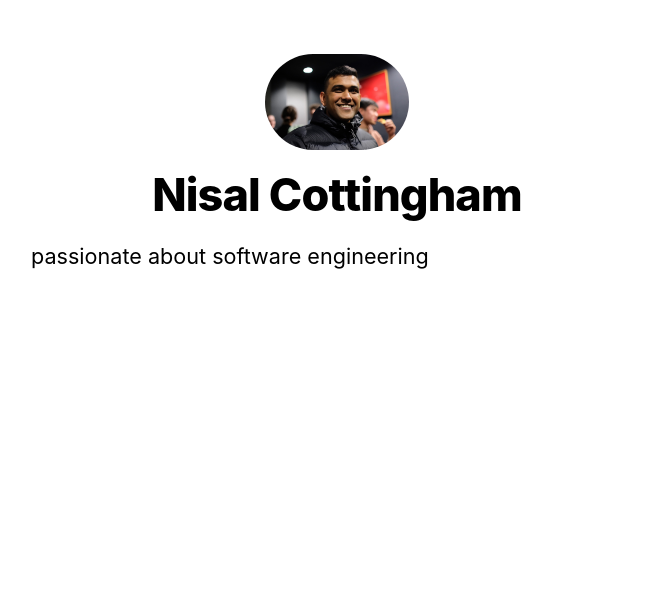
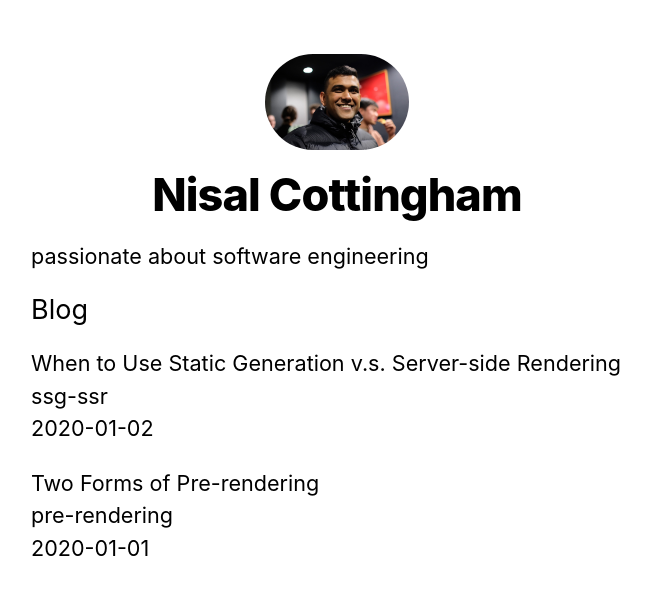
Before and after one commit to Kneesal/storybooked, a Next.js app: page / in a window 1280 px wide. Shown: the top 594 px of the page, without its empty margins (303-954 px from the left). Built offline with nearby package versions, Linux system fonts and the light colour scheme.

Commit message:
add getstaticprops

```diff
--- a/src/lib/posts.js
+++ b/src/lib/posts.ts
@@ -1,10 +1,17 @@
 import fs from "fs";
 import path from "path";
 import matter from "gray-matter";
+import { title } from "process";
+
+interface AllPosts {
+  id: string;
+  title: string;
+  date: string;
+}
 
 const postsDirectory = path.join(process.cwd(), "posts");
 
-export const getSortedPostsData = () => {
+export const getSortedPostsData = (): AllPosts[] => {
   const fileNames = fs.readdirSync(postsDirectory); // Get file names under /posts
 
   const allPostsData = fileNames.map((fileName) => {
@@ -14,5 +21,17 @@
     const fileContents = fs.readFileSync(fullPath); //read contents of file
 
     const matterResult = matter(fileContents); // Use gray-matter to parse the post metadata section
+
+    return {
+      id,
+      ...matterResult.data,
+    } as AllPosts;
+  });
+  return allPostsData.sort((a, b) => {
+    if (a.date < b.date) {
+      return 1;
+    } else {
+      return -1;
+    }
   });
 };
--- a/src/pages/index.tsx
+++ b/src/pages/index.tsx
@@ -1,8 +1,22 @@
 import Head from "next/head";
 import { siteTitle, Layout } from "../components/Layout";
 import utilStyles from "../styles/utils.module.css";
+import { getSortedPostsData } from "../lib/posts";
+import postcss from "postcss";
+import { InferGetStaticPropsType } from "next";
 
-export default function Home() {
+export async function getStaticProps() {
+  const allPostsData = getSortedPostsData();
+  return {
+    props: {
+      allPostsData,
+    },
+  };
+}
+
+export default function Home({
+  allPostsData,
+}: InferGetStaticPropsType<typeof getStaticProps>) {
   return (
     <Layout home>
       <Head>
@@ -11,6 +25,20 @@
       <section className={utilStyles.headingMd}>
         <p>passionate about software engineering</p>
       </section>
+      <section className={`${utilStyles.headingMd} ${utilStyles.padding1px}`}>
+        <h2 className={utilStyles.headingLg}>Blog</h2>
+        <ul className={utilStyles.list}>
+          {allPostsData.map(({ id, date, title }) => (
+            <li className={utilStyles.listItem} key={id}>
+              {title}
+              <br />
+              {id}
+              <br />
+              {date}
+            </li>
+          ))}
+        </ul>
+      </section>
     </Layout>
   );
 }
```
Also changed, not shown: .eslintrc.json, posts/pre-rendering.md (renamed from src/posts/pre-rendering.md), posts/ssg-ssr.md (renamed from src/posts/ssg-ssr.md).
